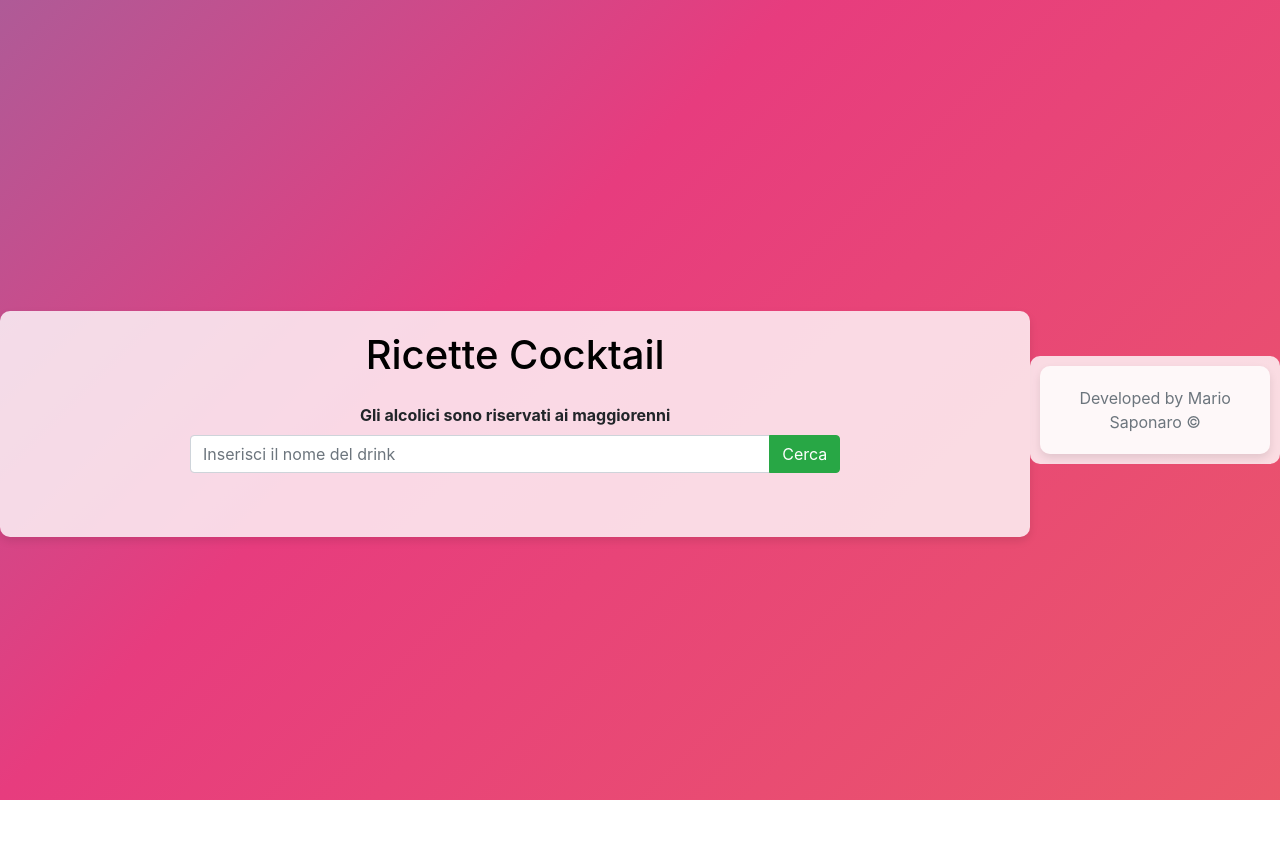
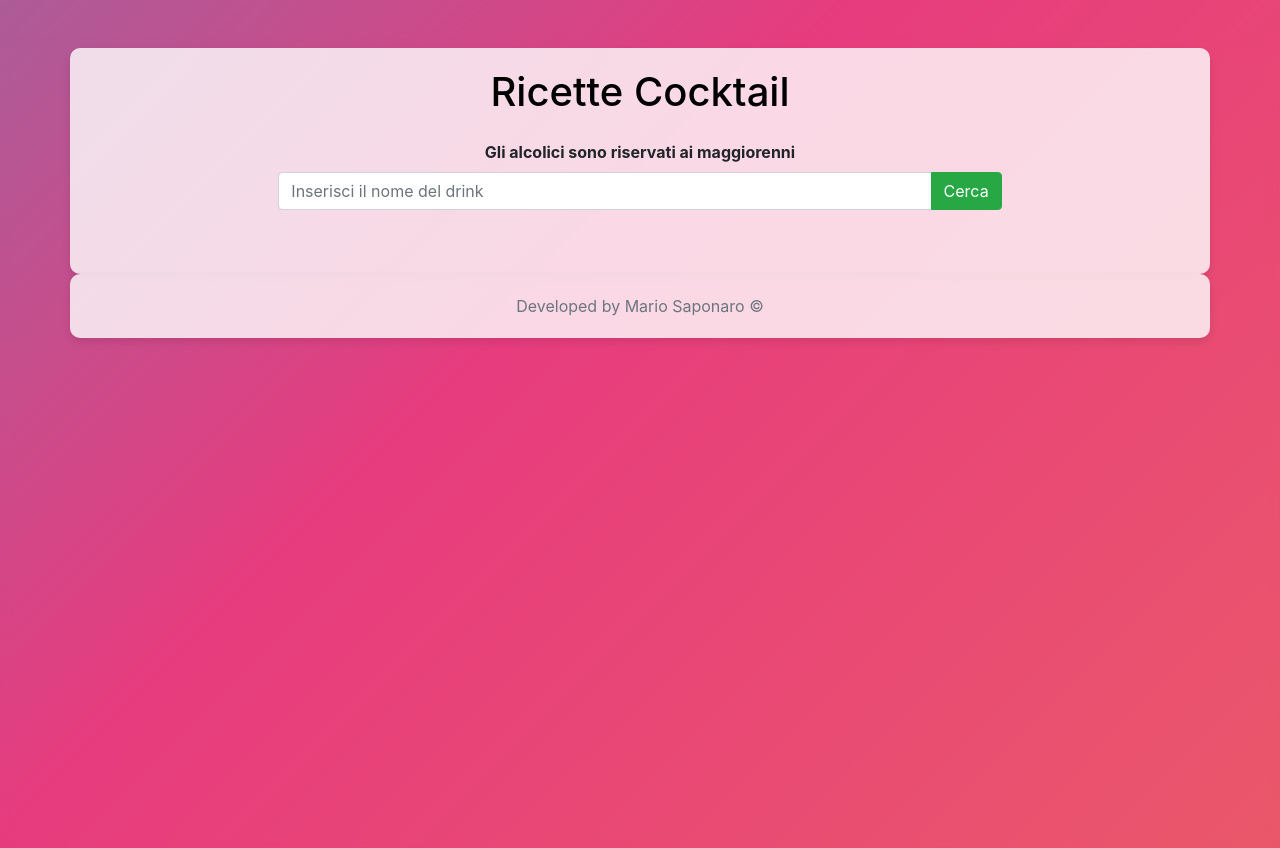
Before and after one commit to webt3ch/A-Cocktail-Odyssey, a plain HTML site: page index.html in a window 1280 px wide. Before the commit the page ends 800 px from the top, so only its background shows below. Drawn offline with nearby package versions, Linux system fonts and the light colour scheme; files whose address does not match are found by name.

Commit message:
style.css

```diff
--- a/style.css
+++ b/style.css
@@ -1,25 +1,22 @@
 body {
+  position: relative;
   margin: 0;
   padding: 0;
   height: 100vh;
-  background: linear-gradient(-45deg, #ee7752, #e73c7e, #23a6d5, #23d5ab);
-  background-size: 400% 400%;
-  animation: gradient 15s ease infinite;
-  display: flex;
-  justify-content: center;
-  align-items: center;
+  background-color: #e0d1e2;
 }
 
-@keyframes gradient {
-  0% {
-    background-position: 0% 50%;
-  }
-  50% {
-    background-position: 100% 50%;
-  }
-  100% {
-    background-position: 0% 50%;
-  }
+body::after {
+  content: "";
+  position: absolute;
+  top: 0;
+  left: 0;
+  right: 0;
+  bottom: 0;
+  background: inherit;
+  -webkit-filter: blur(5px);
+  filter: blur(5px);
+  z-index: -1;
 }
 
 .container {
@@ -28,6 +25,8 @@ body {
   box-shadow: 0 4px 8px rgba(0, 0, 0, 0.1);
   padding: 20px;
   transition: box-shadow 0.3s ease;
+  position: relative;
+  z-index: 1;
 }
 
 .container:hover {
@@ -81,11 +80,27 @@ label {
 .modal-body img {
   border-radius: 10px;
   transition: filter 0.3s ease;
+  display: none;
 }
 
-.footer {
-  margin-top: 20px;
-  padding: 10px;
-  background: rgba(255, 255, 255, 0.8);
-  border-radius: 10px;
+body {
+  background: linear-gradient(-45deg, #ee7752, #e73c7e, #23a6d5, #23d5ab);
+  background-size: 400% 400%;
+  animation: gradient 15s ease infinite;
+  height: 100vh;
+  position: relative;
+  margin: 0;
+  padding: 0;
 }
+
+@keyframes gradient {
+  0% {
+      background-position: 0% 50%;
+  }
+  50% {
+      background-position: 100% 50%;
+  }
+  100% {
+      background-position: 0% 50%;
+  }
+}
```
